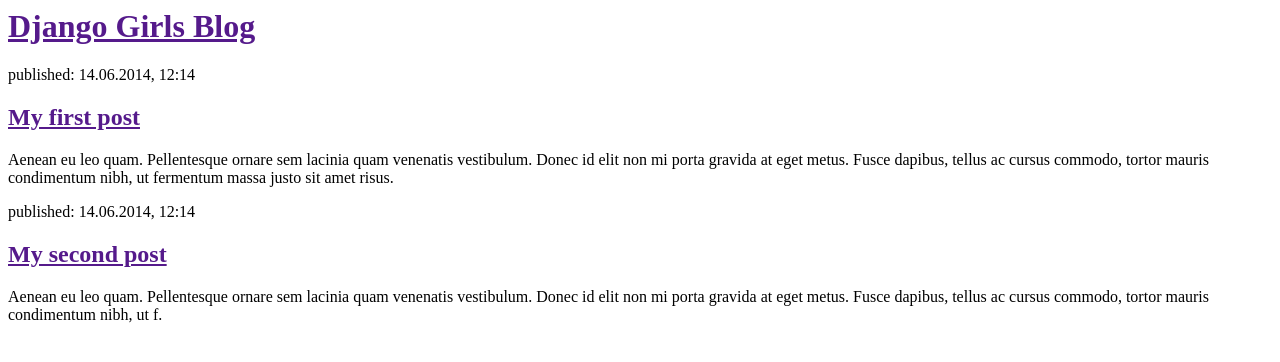
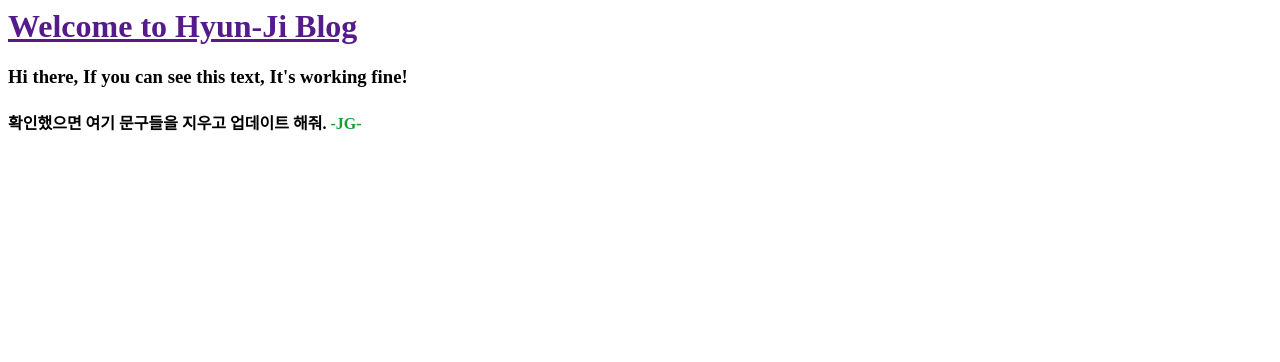
Before and after one commit to chillout46/my-first-blog, a Django app: page / in a window 1280 px wide. Shown: the top 362 px of the page. Run offline with Django 3.2, Linux system fonts and the light colour scheme; data that the repository does not hold is empty.

Commit message:
Display each posts from querysets

```diff
--- a/blog/templates/blog/post_list.html
+++ b/blog/templates/blog/post_list.html
@@ -4,19 +4,16 @@
     </head>
     <body>
         <div>
-            <h1><a href="">Django Girls Blog</a></h1>
+            <h1><a href="">Welcome to Hyun-Ji Blog</a></h1>
         </div>
-
         <div>
-            <p>published: 14.06.2014, 12:14</p>
-            <h2><a href="">My first post</a></h2>
-            <p>Aenean eu leo quam. Pellentesque ornare sem lacinia quam venenatis vestibulum. Donec id elit non mi porta gravida at eget metus. Fusce dapibus, tellus ac cursus commodo, tortor mauris condimentum nibh, ut fermentum massa justo sit amet risus.</p>
-        </div>
-
-        <div>
-            <p>published: 14.06.2014, 12:14</p>
-            <h2><a href="">My second post</a></h2>
-            <p>Aenean eu leo quam. Pellentesque ornare sem lacinia quam venenatis vestibulum. Donec id elit non mi porta gravida at eget metus. Fusce dapibus, tellus ac cursus commodo, tortor mauris condimentum nibh, ut f.</p>
+          {% for post in posts %} <!-- 데이터 베이스의 각각의 포스트마다 for 실행 -->
+            <h2><a href="">{{ post.title }}</a></h2> <!-- 각 post의 title(제목)만 보여줌 -->
+            <p>{{ post.text|linebreaksbr }}</p> <!-- 각 post의 text를 보여주는데, | (파이프) 필터를 통해 1줄씩 띄어쓰기를 인식해줌 -->
+          {% endfor %} <!-- 한 루프가 돌면 다음 포스트에 대해 다시 post.title, post.text를 띄워줌-->
+            <h3>Hi there, If you can see this text, It's working fine!</h3>
+            <p>
+            <h4>확인했으면 여기 문구들을 지우고 업데이트 해줘. <span style="color:#11A133">-JG-</span></h4>
         </div>
     </body>
 </html>
--- a/blog/views.py
+++ b/blog/views.py
@@ -1,4 +1,7 @@
 from django.shortcuts import render
+from django.utils import timezone # Post를 불러와서 정렬(filter)하는 데 사용되는 timezone.now() 함수를 쓰기 위해 불러옴
+from .models import Post # /my-first-blog/blog/models.py 에서 Post 를 불러 옴
 
 def post_list(request):
-    return render(request, 'blog/post_list.html', {})
+    posts = Post.objects.filter(published_date__lte=timezone.now()).order_by('published_date') #게시일(published_date) 기준으로 데이터베이스로부터 Post 글을 불러옴
+    return render(request, 'blog/post_list.html', {'posts': posts}) # 매개변수 posts를 html에서 사용할 수 있게 추가: 이제부터 html에서 post 를 로드 가능 {{ post }}
```
